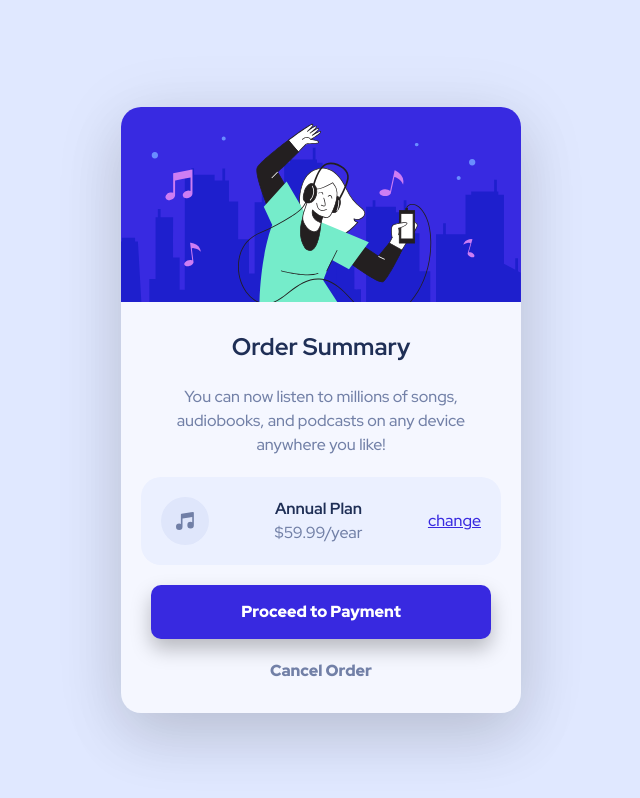
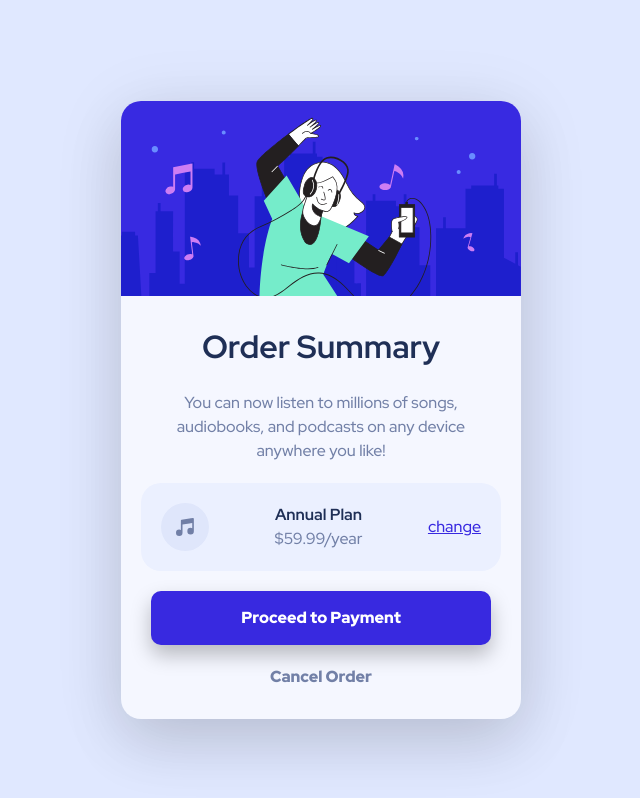
Before and after one commit to chikarl/Order-summary-Frontend-master, a plain HTML site: page index.html in a window 1280 px wide. Shown: the whole page, without its empty margins (319-959 px from the left). Drawn offline with Linux system fonts and the light colour scheme.

Commit message:
Ajusted the size of the header

```diff
--- a/index.html
+++ b/index.html
@@ -15,7 +15,7 @@
       <img src="./illustration-hero.svg" alt="oder img">
     </div>
     <div class="info">
-      <h2>Order Summary</h2>
+      <h1>Order Summary</h1>
       <p>You can now listen to millions of songs, audiobooks, and podcasts on any device anywhere you like!</p>
       <div class="flex-row">
         <img src="./icon-music.svg" alt="audio icon">
--- a/style.css
+++ b/style.css
@@ -15,12 +15,12 @@
   box-sizing: border-box;
 }
 
-h2,
+h1,
 h4 {
   color: var(--Dark_blue);
 }
 
-h2 {
+h1 {
   padding: 20px;
 }
 
```
